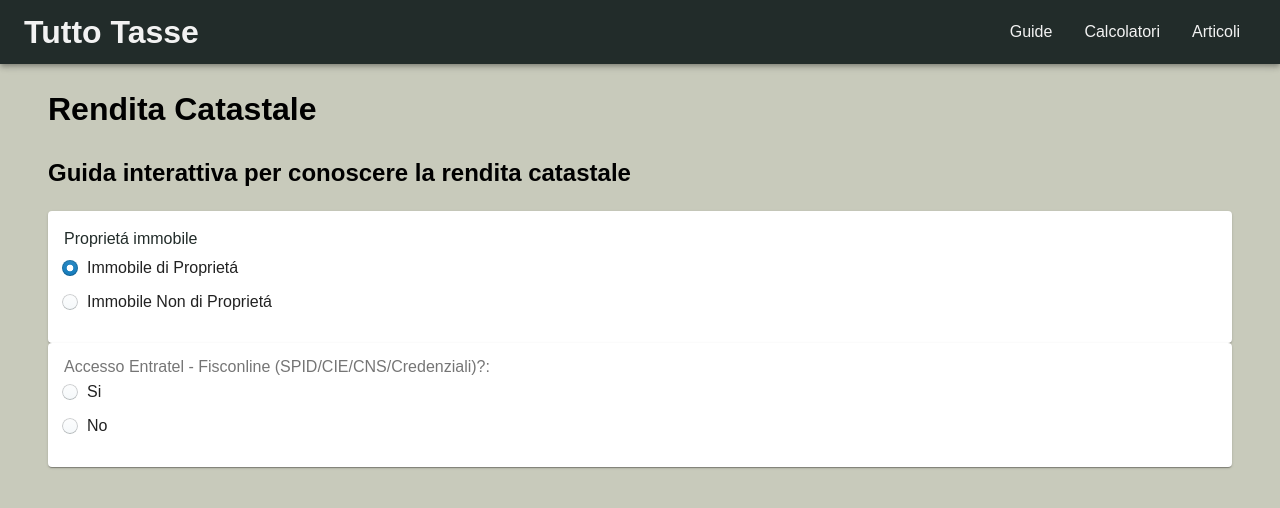
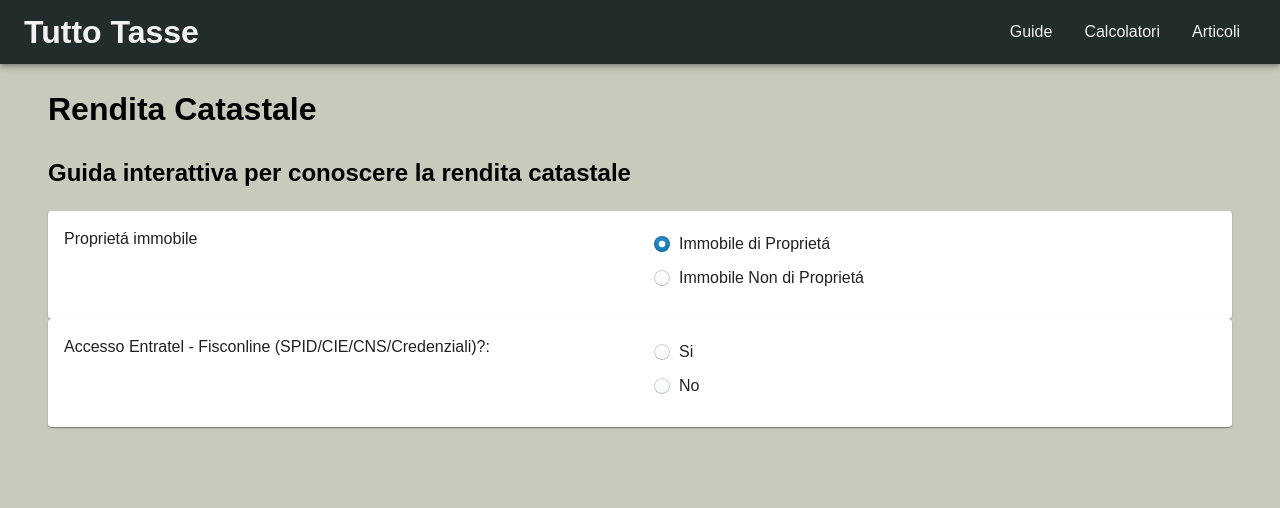
Before and after one commit to aCarinato/tuttotasse-next, a Next.js app: page /intertives/rendita-catastale in a window 1280 px wide. Both pictures are taken after a click on the label "Immobile di Proprietá". Shown: the top 508 px of the page. Built offline with nearby package versions, Linux system fonts and the light colour scheme; a web font is replaced by a local one.

Commit message:
media query on radio label

```diff
--- a/components/intertives/rendita-catastale/RadioFisconline.js
+++ b/components/intertives/rendita-catastale/RadioFisconline.js
@@ -3,18 +3,45 @@ import RadioGroup from '@material-ui/core/RadioGroup';
 import FormControlLabel from '@material-ui/core/FormControlLabel';
 import FormControl from '@material-ui/core/FormControl';
 import FormLabel from '@material-ui/core/FormLabel';
-import { Grid, Typography, Card, CardContent } from '@material-ui/core';
+import {
+  Grid,
+  Typography,
+  Card,
+  CardContent,
+  useMediaQuery,
+  useTheme,
+} from '@material-ui/core';
 import StyledRadio from '../../styled-elements/StyledRadio';
 
 const RadioFisconline = ({ value, onRadioChange }) => {
+  const theme = useTheme();
+  const isMobile = useMediaQuery(theme.breakpoints.down('xs'));
   return (
     <Grid item xs={12} md={12}>
       <Card>
+        <Grid container>
+          {!isMobile && (
+            <Grid item xs={12} md={6}>
               <CardContent>
+                {/* <FormLabel component="legend"> */}
+                <Typography>
+                  Accesso Entratel - Fisconline (SPID/CIE/CNS/Credenziali)?:
+                </Typography>
+                {/* </FormLabel> */}
+              </CardContent>
+            </Grid>
+          )}
+          <Grid item xs={12} md={6}>
+            <CardContent>
+              {isMobile && (
+                <Typography>
+                  Accesso Entratel - Fisconline (SPID/CIE/CNS/Credenziali)?:
+                </Typography>
+              )}
               <FormControl component="fieldset">
-            <FormLabel component="legend">
+                {/* <FormLabel component="legend">
               Accesso Entratel - Fisconline (SPID/CIE/CNS/Credenziali)?:
-            </FormLabel>
+            </FormLabel> */}
                 <RadioGroup
                   aria-label="fisconline"
                   name="fisconline"
@@ -34,6 +61,8 @@ const RadioFisconline = ({ value, onRadioChange }) => {
                 </RadioGroup>
               </FormControl>
             </CardContent>
+          </Grid>
+        </Grid>
       </Card>
     </Grid>
   );
--- a/components/intertives/rendita-catastale/RadioInfoDisponibili.js
+++ b/components/intertives/rendita-catastale/RadioInfoDisponibili.js
@@ -3,18 +3,45 @@ import RadioGroup from '@material-ui/core/RadioGroup';
 import FormControlLabel from '@material-ui/core/FormControlLabel';
 import FormControl from '@material-ui/core/FormControl';
 import FormLabel from '@material-ui/core/FormLabel';
-import { Grid, Typography, Card, CardContent } from '@material-ui/core';
+import {
+  Grid,
+  Typography,
+  Card,
+  CardContent,
+  useMediaQuery,
+  useTheme,
+} from '@material-ui/core';
 import StyledRadio from '../../styled-elements/StyledRadio';
 
 const RadioInfoDisponibili = ({ value, onRadioChange }) => {
+  const theme = useTheme();
+  const isMobile = useMediaQuery(theme.breakpoints.down('xs'));
   return (
     <Grid item xs={12} md={12}>
       <Card>
+        <Grid container>
+          {!isMobile && (
+            <Grid item xs={12} md={6}>
               <CardContent>
+                {/* <FormLabel component="legend"> */}
+                <Typography>
+                  Informazioni sull immobile di cui é a disposizione:
+                </Typography>
+                {/* </FormLabel> */}
+              </CardContent>
+            </Grid>
+          )}
+          <Grid item xs={12} md={6}>
+            <CardContent>
+              {isMobile && (
+                <Typography>
+                  Informazioni sull immobile di cui é a disposizione:
+                </Typography>
+              )}
               <FormControl component="fieldset">
-            <FormLabel component="legend">
+                {/* <FormLabel component="legend">
               Informazioni sull immobile di cui é a disposizione:
-            </FormLabel>
+            </FormLabel> */}
                 <RadioGroup
                   aria-label="infoDisponibili"
                   name="infoDisponibili"
@@ -39,6 +66,8 @@ const RadioInfoDisponibili = ({ value, onRadioChange }) => {
                 </RadioGroup>
               </FormControl>
             </CardContent>
+          </Grid>
+        </Grid>
       </Card>
     </Grid>
   );
--- a/components/intertives/rendita-catastale/RadioProprieta.js
+++ b/components/intertives/rendita-catastale/RadioProprieta.js
@@ -1,22 +1,43 @@
-import Radio from '@material-ui/core/Radio';
+// import Radio from '@material-ui/core/Radio';
 import RadioGroup from '@material-ui/core/RadioGroup';
 import FormControlLabel from '@material-ui/core/FormControlLabel';
 import FormControl from '@material-ui/core/FormControl';
-import FormLabel from '@material-ui/core/FormLabel';
-import useStyles from '../../../utils/styles';
-import { Grid, Typography, Card, CardContent } from '@material-ui/core';
+// import FormLabel from '@material-ui/core/FormLabel';
+// import useStyles from '../../../utils/styles';
+import {
+  Grid,
+  Typography,
+  Card,
+  CardContent,
+  useMediaQuery,
+  useTheme,
+} from '@material-ui/core';
 import StyledRadio from '../../styled-elements/StyledRadio';
 
 const RadioProprieta = ({ value, onRadioChange }) => {
-  const classes = useStyles();
+  // const classes = useStyles();
+  const theme = useTheme();
+  const isMobile = useMediaQuery(theme.breakpoints.down('xs'));
   return (
     <Grid item xs={12} md={12}>
       <Card>
+        <Grid container>
+          {!isMobile && (
+            <Grid item xs={12} md={6}>
               <CardContent>
+                {/* <FormLabel component="legend"> */}
+                <Typography>Proprietá immobile</Typography>
+                {/* </FormLabel> */}
+              </CardContent>
+            </Grid>
+          )}
+          <Grid item xs={12} md={6}>
+            <CardContent>
+              {isMobile && <Typography>Proprietá immobile</Typography>}
               <FormControl component="fieldset">
-            <FormLabel component="legend">
+                {/* <FormLabel component="legend">
                 <Typography>Proprietá immobile</Typography>
-            </FormLabel>
+              </FormLabel> */}
                 <RadioGroup
                   aria-label="proprieta"
                   name="proprieta"
@@ -36,6 +57,8 @@ const RadioProprieta = ({ value, onRadioChange }) => {
                 </RadioGroup>
               </FormControl>
             </CardContent>
+          </Grid>
+        </Grid>
       </Card>
     </Grid>
   );
```
Lines whose indentation alone changed are shown as unchanged.
